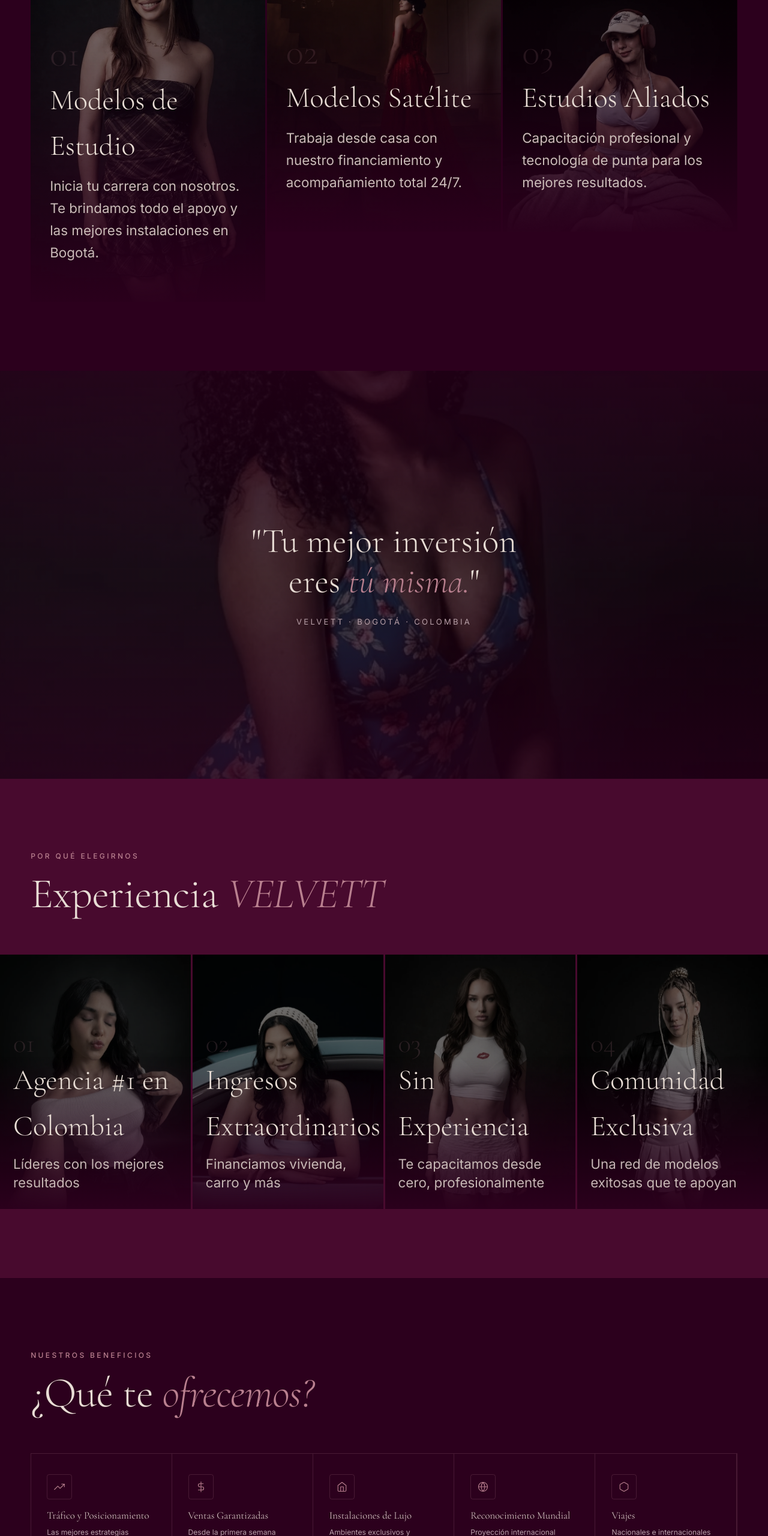
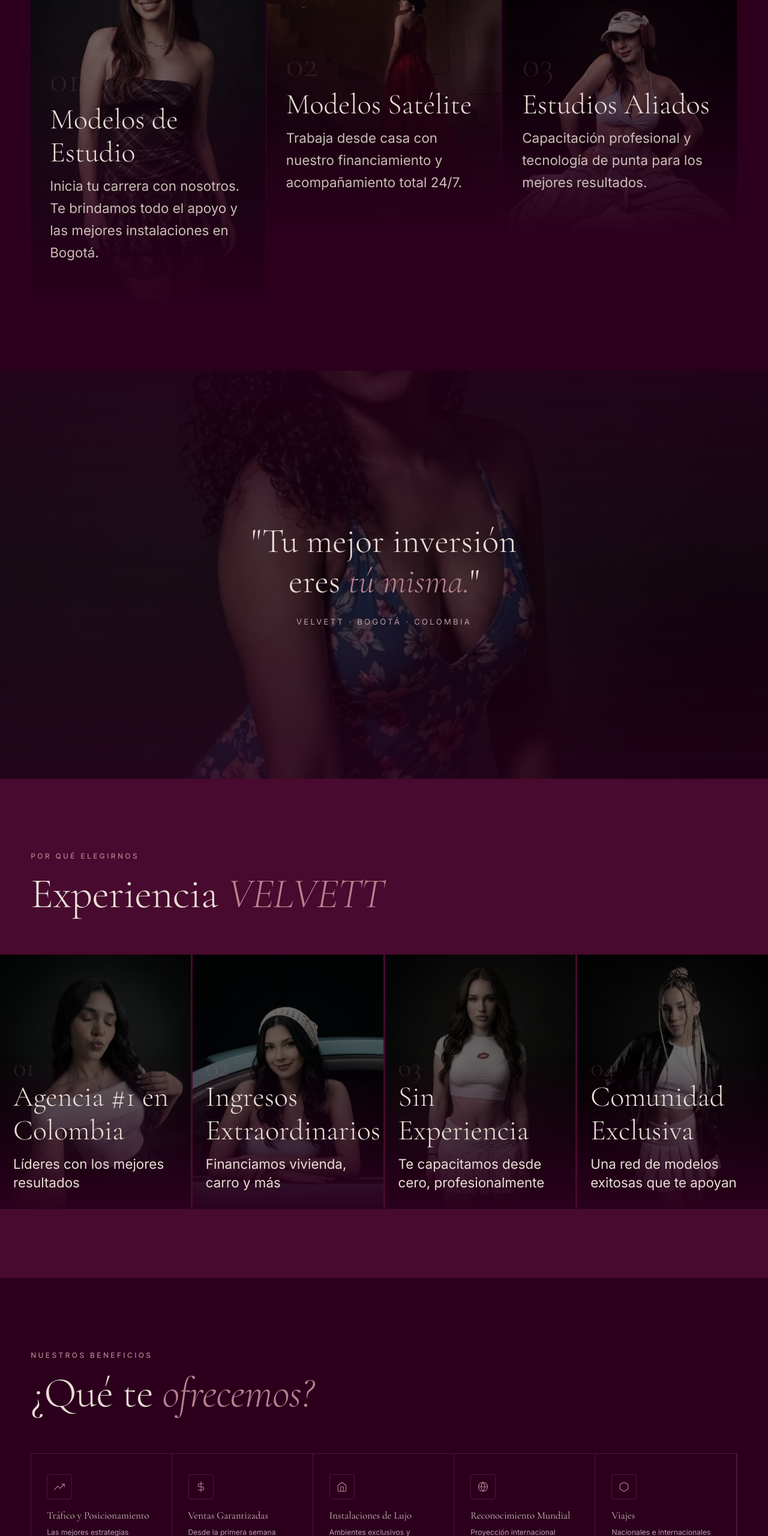
Before and after one commit to alex86trox-maker/trox, a plain HTML site: page index.html in a window 1280 px wide. Shown: the part 1280-3840 px from the top of the page at 60% size. Drawn offline with nearby package versions, Linux system fonts and the light colour scheme.

Commit message:
Update index.html

```diff
--- a/index.html
+++ b/index.html
@@ -149,7 +149,7 @@ nav.scrolled{background:rgba(44,0,29,.92);backdrop-filter:blur(20px);padding:14p
 .svc-overlay{position:absolute;inset:0;background:linear-gradient(to top,rgba(44,0,29,.96) 0%,rgba(44,0,29,.25) 55%,transparent 100%);display:flex;flex-direction:column;justify-content:flex-end;padding:32px;transition:background .4s}
 .svc:hover .svc-overlay{background:linear-gradient(to top,rgba(44,0,29,.99) 0%,rgba(100,28,64,.32) 55%,transparent 100%)}
 .svc-num{font-family:var(--serif);font-size:3.8rem;font-weight:300;color:var(--rose-mid);opacity:.15;line-height:1;margin-bottom:8px}
-.svc h3{font-family:var(--serif);font-size:3rem;font-weight:300;color:var(--cream);margin-bottom:10px;transition:color .3s}
+.svc h3{font-family:var(--serif);font-size:3rem;font-weight:300;color:var(--cream);margin-bottom:10px;line-height:1.15;transition:color .3s}
 .svc p{font-size:1.4rem;line-height:1.65;opacity:.85}
 .svc:hover h3{color:var(--rose-light)}
 .svc p{font-size:1.4rem;color:var(--cream);margin-bottom:14px;line-height:1.65}
@@ -170,8 +170,8 @@ nav.scrolled{background:rgba(44,0,29,.92);backdrop-filter:blur(20px);padding:14p
 .ben-card:hover img{transform:scale(1.07);filter:saturate(.8) brightness(.58) hue-rotate(-5deg)}
 .ben-inner{position:absolute;inset:0;background:linear-gradient(to top,rgba(44,0,29,.97) 0%,transparent 60%);display:flex;flex-direction:column;justify-content:flex-end;padding:28px 22px}
 .ben-n{font-family:var(--serif);font-size:2.8rem;font-weight:300;color:var(--rose-mid);opacity:.18;line-height:1}
-.ben-card h3{font-family:var(--serif);font-size:3rem;font-weight:300;color:var(--cream);margin-bottom:8px;transition:color .3s}
-.ben-card p{font-size:1.4rem;line-height:1.2;opacity:.82}
+.ben-card h3{font-family:var(--serif);font-size:3rem;font-weight:300;color:var(--cream);margin-bottom:12px;line-height:1.15;transition:color .3s}
+.ben-card p{font-size:1.4rem;line-height:1.5;color:var(--cream)}
 .ben-card:hover h3{color:var(--rose-light)}
 .ben-card p{font-size:1.4rem;color:var(--cream);line-height:1.4}
 /* OFRECEMOS */
@@ -273,7 +273,7 @@ nav.scrolled{background:rgba(44,0,29,.92);backdrop-filter:blur(20px);padding:14p
 .ban-card img{width:100%;height:100%;object-fit:cover;filter:saturate(.5) brightness(.5) hue-rotate(-5deg);transition:transform .8s var(--ease),filter .6s;will-change:transform}
 .ban-card:hover img{transform:scale(1.07);filter:saturate(.82) brightness(.65) hue-rotate(-5deg)}
 .ban-inner{position:absolute;inset:0;background:linear-gradient(to top,rgba(44,0,29,.97) 0%,rgba(44,0,29,.2) 65%,transparent 100%);display:flex;flex-direction:column;justify-content:flex-end;padding:34px 30px}
-.ban-card h3{font-family:var(--serif);font-size:3rem;font-weight:300;color:var(--cream);margin-bottom:12px;transition:color .3s}
+.ban-card h3{font-family:var(--serif);font-size:3rem;font-weight:300;color:var(--cream);margin-bottom:14px;line-height:1.15;transition:color .3s}
 .ban-card:hover h3{color:var(--rose-light)}
 .ban-link{display:inline-flex;align-items:center;gap:10px;font-size:.78rem;letter-spacing:.22em;text-transform:uppercase;color:var(--rose-mid);text-decoration:none;transition:gap .3s}
 .ban-link:hover{gap:16px}
```
